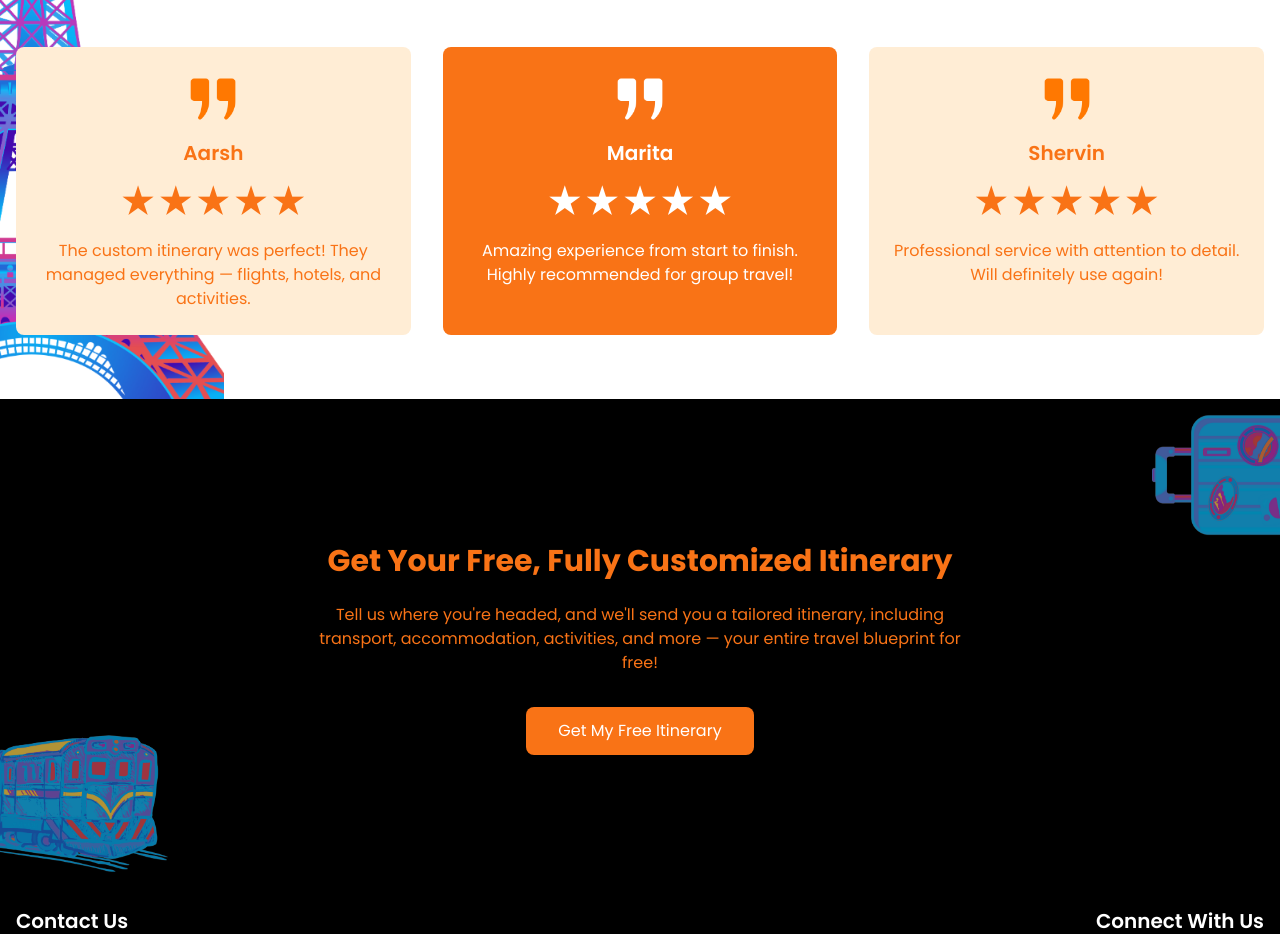
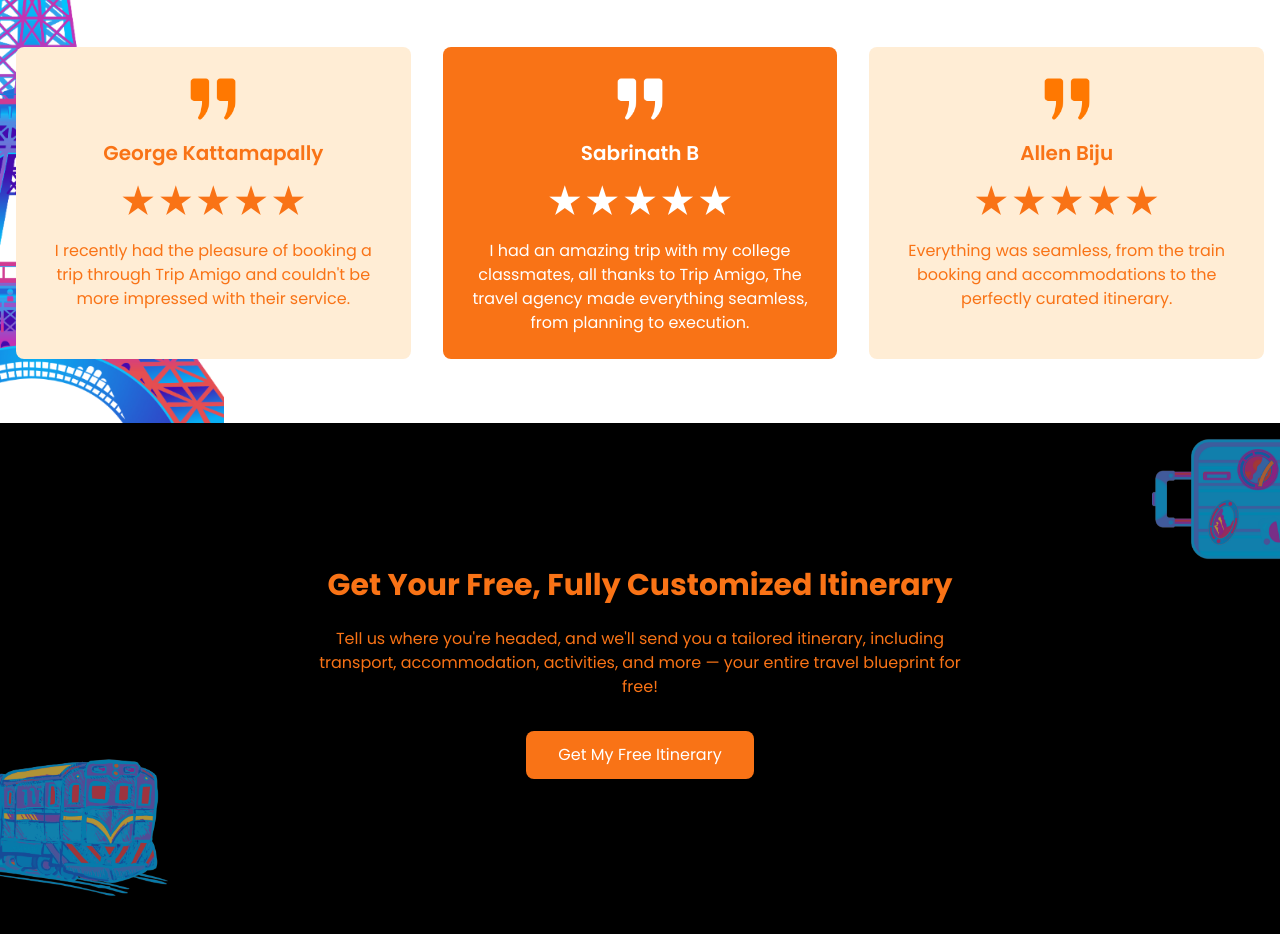
Before and after one commit to RonnMath03/TripAmigo, a React (Vite) app: page / in a window 1280 px wide. Shown: the part 4400-5334 px from the top of the page. Built offline with nearby package versions, Linux system fonts and the light colour scheme.

Commit message:
Update testimonials with new names and quotes for improved user feedback

```diff
--- a/src/components/Testimonials.tsx
+++ b/src/components/Testimonials.tsx
@@ -28,24 +28,24 @@
 
 const testimonials: TestimonialData[] = [
   {
-    name: "Aarsh",
-    quote: "The custom itinerary was perfect! They managed everything — flights, hotels, and activities.",
+    name: "George Kattamapally",
+    quote: "I recently had the pleasure of booking a trip through Trip Amigo and couldn't be more impressed with their service.",
     rating: 5,
     bgColor: "bg-orange-100",
     textColor: "text-orange-500",
     q: "./images/quoteo.png"
   },
   {
-    name: "Marita",
-    quote: "Amazing experience from start to finish. Highly recommended for group travel!",
+    name: "Sabrinath B",
+    quote: "I had an amazing trip with my college classmates, all thanks to Trip Amigo, The travel agency made everything seamless, from planning to execution.",
     rating: 5,
     bgColor: "bg-orange-500",
     textColor: "text-white",
     q: "./images/quotew.png"
   },
   {
-    name: "Shervin",
-    quote: "Professional service with attention to detail. Will definitely use again!",
+    name: "Allen Biju",
+    quote: "Everything was seamless, from the train booking and accommodations to the perfectly curated itinerary.",
     rating: 5,
     bgColor: "bg-orange-100",
     textColor: "text-orange-500",
```
